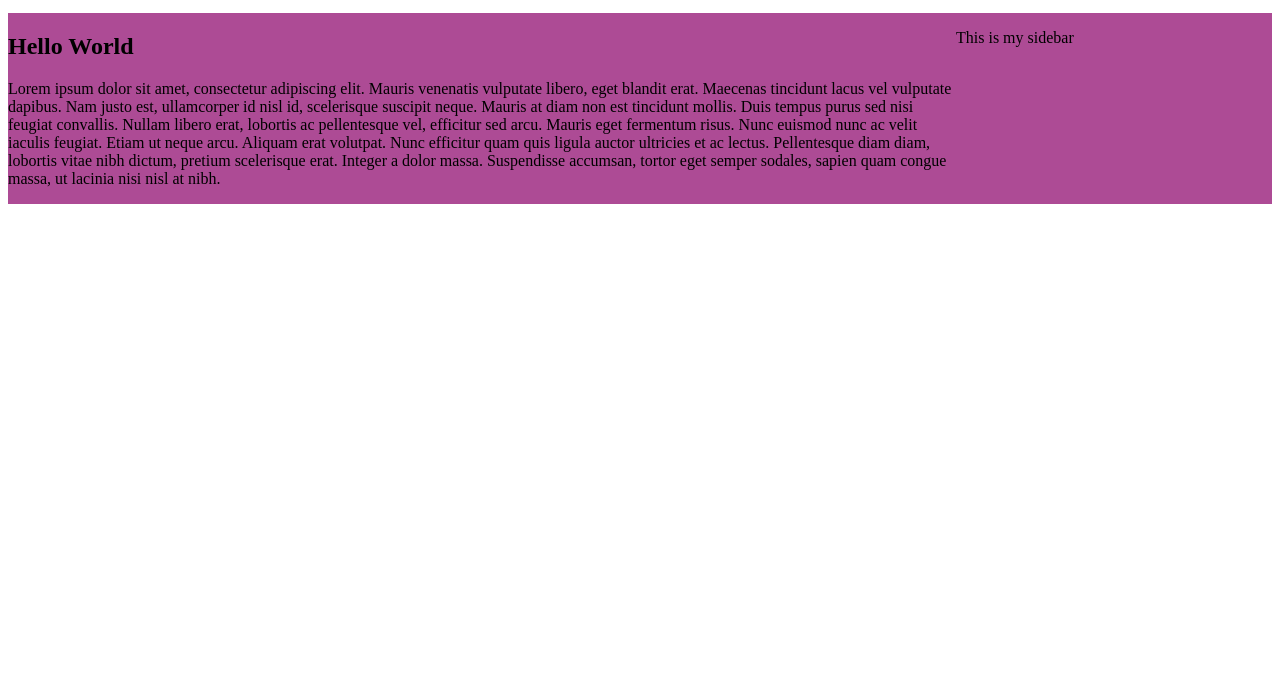
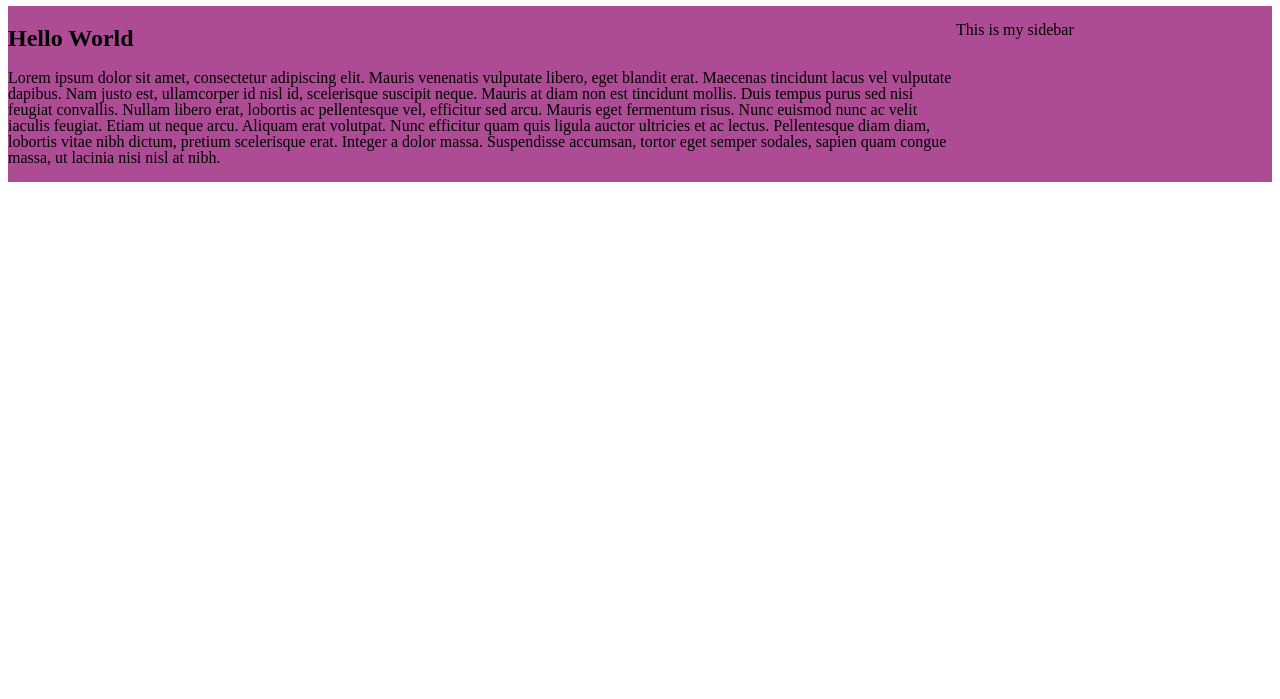
Before and after one commit to YouthTechProgram/Presentations, a plain HTML site: page Lessons/03 - Intro to CSS/template.html in a window 1280 px wide. Shown: the part 101-800 px from the top of the page. Drawn offline with Linux system fonts and the light colour scheme.

Commit message:
actually use reset.css

```diff
--- a/Lessons/03 - Intro to CSS/template.html
+++ b/Lessons/03 - Intro to CSS/template.html
@@ -7,6 +7,7 @@
         <!-- The title of the page that will appear in the browser tab/window -->
         <title>HTML Sample</title>
 
+        <link href="reset.css" rel="stylesheet" type="text/css">
         <link href="styles.css" rel="stylesheet" type="text/css">
 
         <!--[if lt IE 9]>
```
